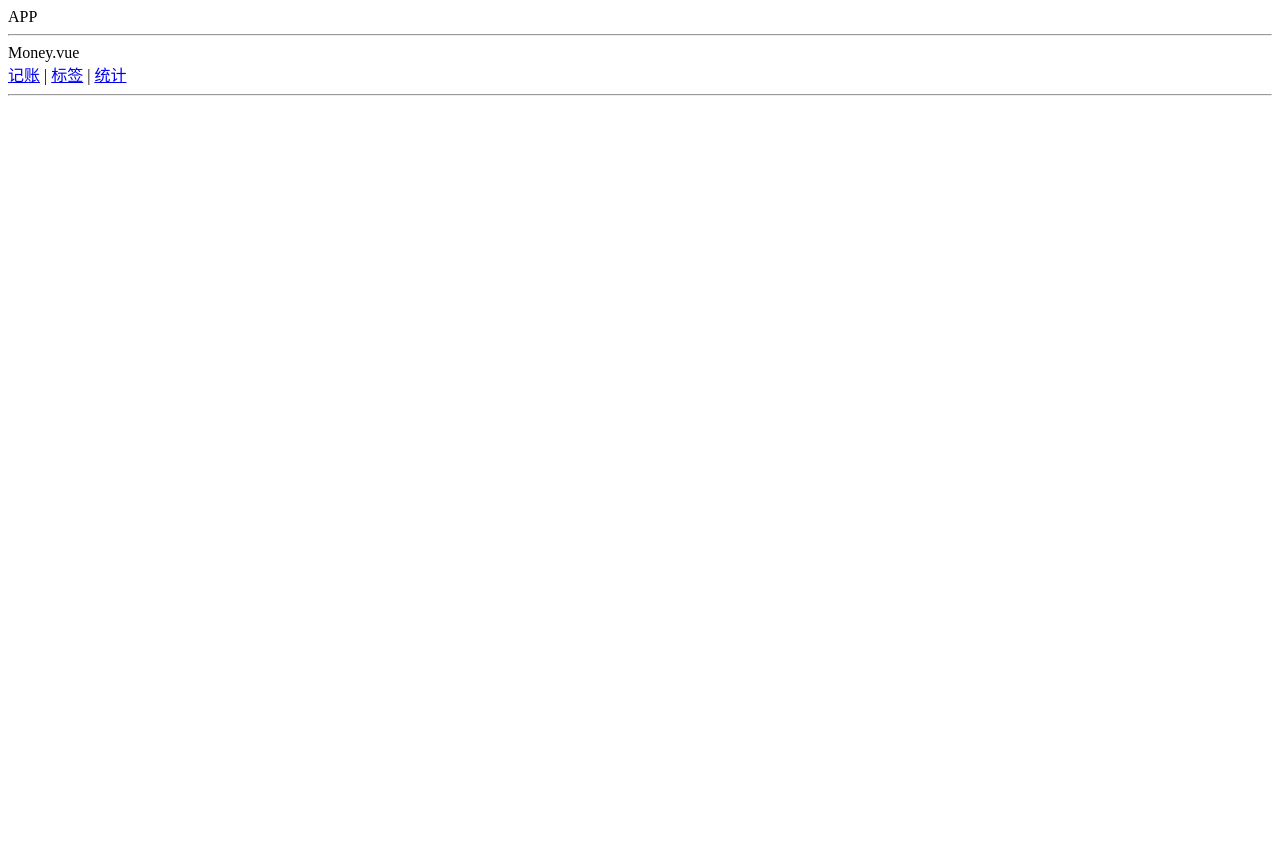
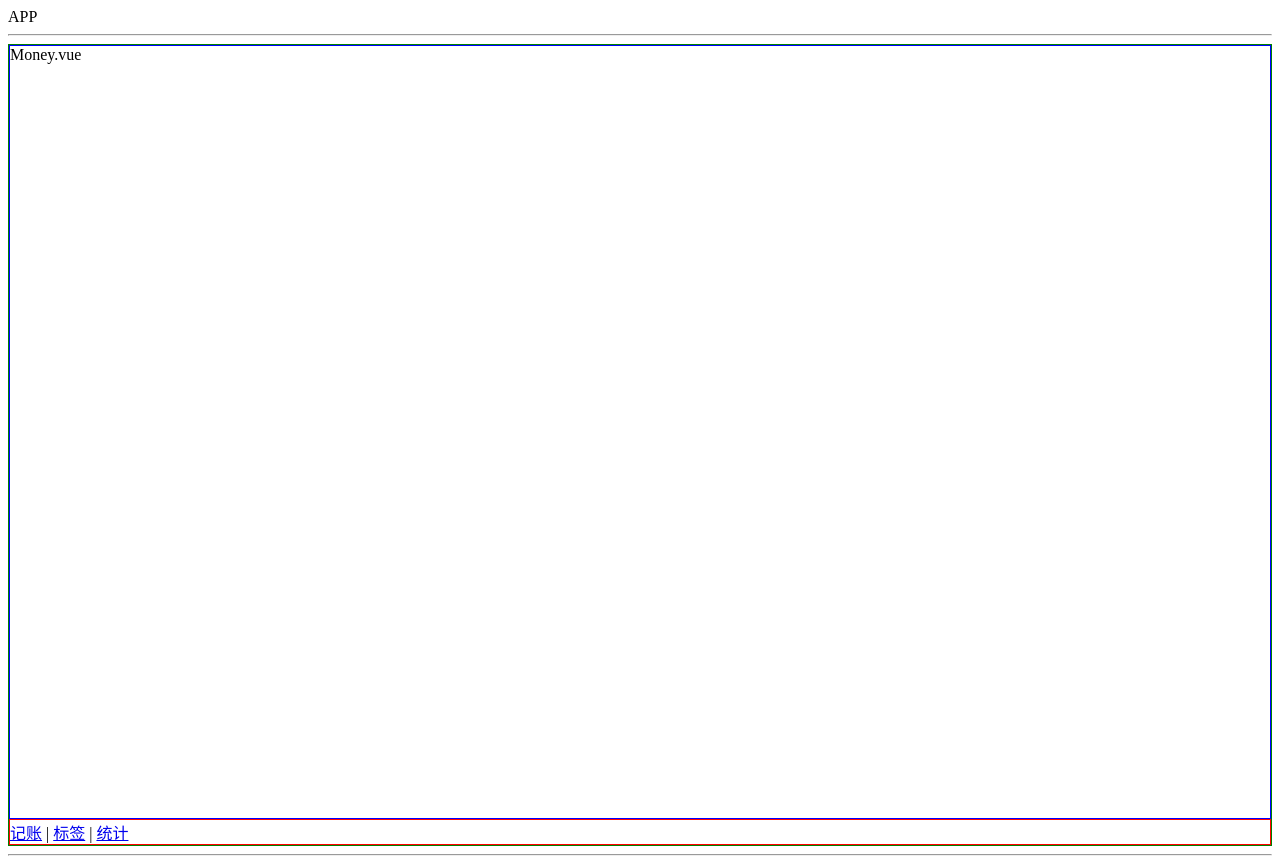
Before and after one commit to linmiaomiao1998/myblog, a Vue app in the folder nekobill/: page /labels#/money in a window 1280 px wide. Before the commit the page ends 800 px from the top, so only its background shows below. Built offline with nearby package versions, Linux system fonts and the light colour scheme.

Commit message:
money页面布局

```diff
--- a/nekobill/src/App.vue
+++ b/nekobill/src/App.vue
@@ -7,6 +7,7 @@
 </template>
 
 <style lang="scss">
+
 #app {
   font-family: Avenir, Helvetica, Arial, sans-serif;
   -webkit-font-smoothing: antialiased;
--- a/nekobill/src/components/Nav.vue
+++ b/nekobill/src/components/Nav.vue
@@ -1,5 +1,6 @@
+import Nav from '@/components/Nav.vue';
 <template>
-      <div>
+      <div class="nav">
       <router-link to="/money">记账</router-link>
       |
       <router-link to="/labels">标签</router-link>
@@ -8,12 +9,14 @@
     </div>
 </template>
 
-<script>
+<script lang="ts">
 export default {
-
+  name:'Nav'
 }
 </script>
 
-<style>
-
+<style lang="scss" scoped>
+.nav{
+  border:1px solid red;
+}
 </style>
--- a/nekobill/src/views/Money.vue
+++ b/nekobill/src/views/Money.vue
@@ -1,7 +1,9 @@
 
 <template>
-  <div>
+  <div class="nav-wrapper">
+   <div class="content">
       Money.vue
+   </div>
       <Nav />
   </div>
 </template>
@@ -14,6 +16,17 @@ export default {
 };
 </script>
 
-<style>
+<style lang="scss" scoped>
+.nav-wrapper{
+  border: 1px solid green;
+  display:flex;
+  flex-direction: column;
+  height: 100vh;
+}
+.content{
+  border: 1px solid blue;
+  overflow: auto;
+  flex-grow:1;
+}
 
 </style>
```
